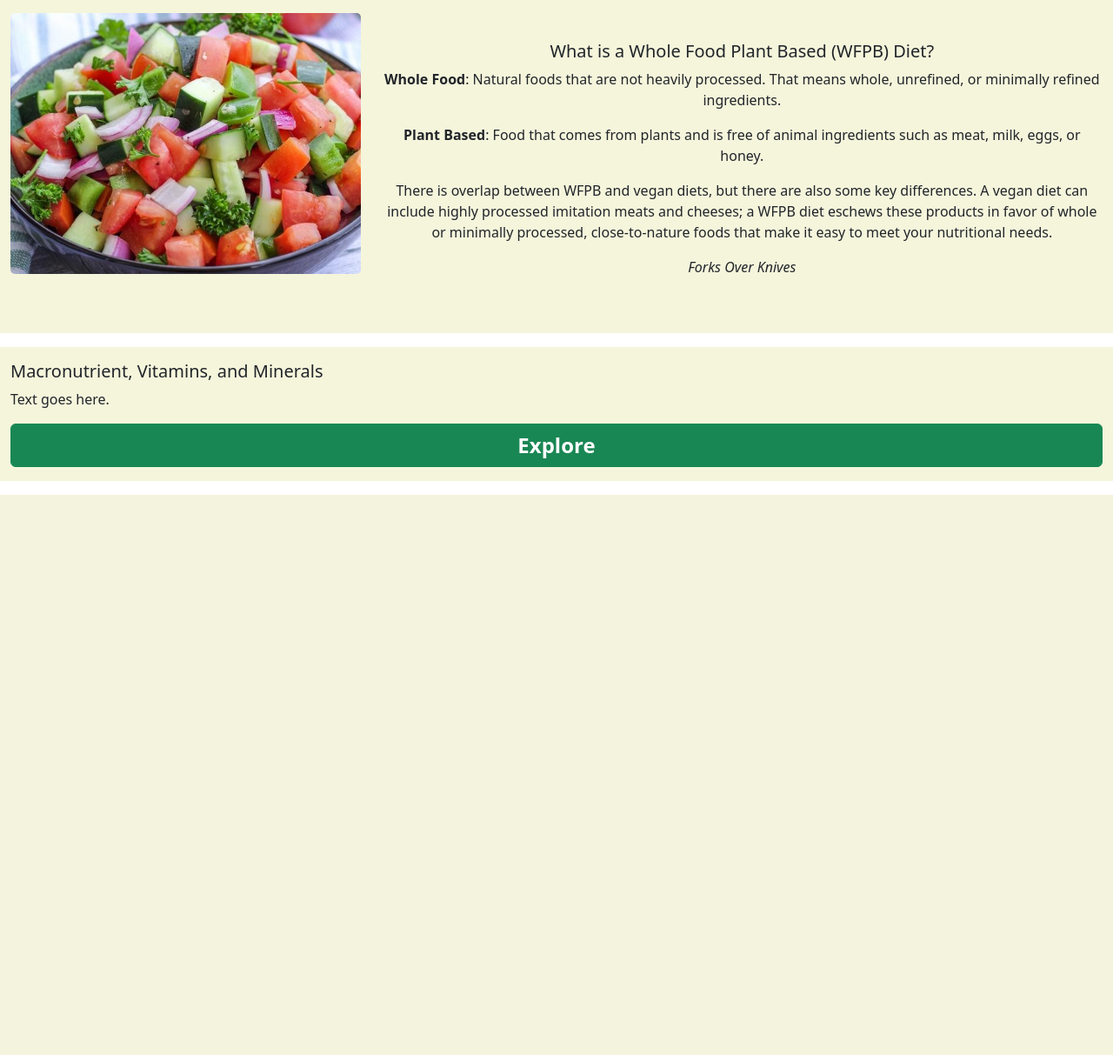
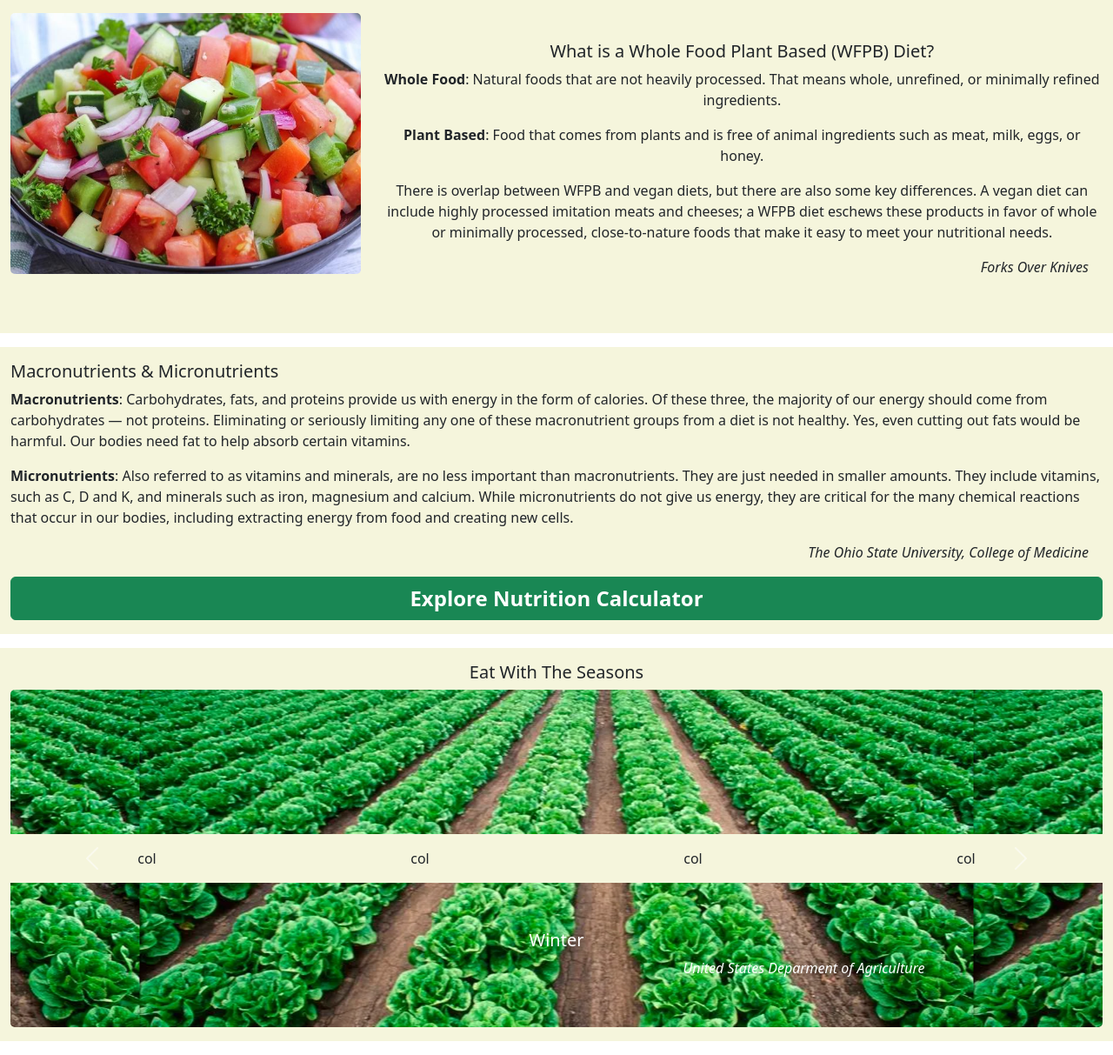
Before and after one commit to savitvitskiy/WFPB-Website, a Django app: page / in a window 1280 px wide. Shown: the part 463-1676 px from the top of the page at 87% size. Before the commit the page ends 1032 px from the top, so only its background shows below. Run offline with Django 4.2, Linux system fonts and the light colour scheme; data comes from the database, SQL or seed files in the repository.

Commit message:
seasonal produce

```diff
--- a/static/css/style.css
+++ b/static/css/style.css
@@ -1,3 +1,14 @@
+a {
+    color: white !important;
+    font-weight: bold !important;
+    font-size: x-large !important;
+}
+
+a:hover {
+    /* background-color: black; */
+    outline: 5px solid white;
+}
+
 .container {
     margin: 1rem;
     padding: 1rem;
@@ -37,6 +48,17 @@
     border-radius: 5px;
 }
 
+.szn-img {
+    /* height: 10rem; */
+    /* width: 100%; */
+    padding: 150px 0px 150px 0px;
+    background-color: green;
+    background-image: url(../img/produce.webp);
+    /* background-size: cover; */
+    background-position: center;
+    border-radius: 5px;
+}
+
 .def {
     padding: 2rem;
 }
@@ -49,13 +71,8 @@
     padding: 1rem 0rem 1rem 0rem;
 }
 
-a {
-    color: white !important;
-    font-weight: bold !important;
-    font-size: x-large !important;
+.cite {
+    font-style: italic;
+    text-align: right;
+    padding-right: 1em;
 }
-
-a:hover {
-    /* background-color: black; */
-    outline: 5px solid white;
-}
--- a/templates/home.html
+++ b/templates/home.html
@@ -39,17 +39,72 @@
         <p><b>Whole Food</b>: Natural foods that are not heavily processed. That means whole, unrefined, or minimally refined ingredients.</p>
         <p><b>Plant Based</b>: Food that comes from plants and is free of animal ingredients such as meat, milk, eggs, or honey.</p>
         <p>There is overlap between WFPB and vegan diets, but there are also some key differences. A vegan diet can include highly processed imitation meats and cheeses; a WFPB diet eschews these products in favor of whole or minimally processed, close-to-nature foods that make it easy to meet your nutritional needs.</p>
-        <p><i>Forks Over Knives</i></p>
+        <p class="cite">Forks Over Knives</p>
       </div>
     </div>
 </div>
 
 <div class="container">
-    <h5>Macronutrient, Vitamins, and Minerals</h5>
-    <p>Text goes here.</p>
+    <h5>Macronutrients & Micronutrients</h5>
+    <p><b>Macronutrients</b>: Carbohydrates, fats, and proteins provide us with energy in the form of calories. Of these three, the majority of our energy should come from carbohydrates — not proteins. Eliminating or seriously limiting any one of these macronutrient groups from a diet is not healthy. Yes, even cutting out fats would be harmful. Our bodies need fat to help absorb certain vitamins.</p>
+    <p><b>Micronutrients</b>: Also referred to as vitamins and minerals, are no less important than macronutrients. They are just needed in smaller amounts. They include vitamins, such as C, D and K, and minerals such as iron, magnesium and calcium. While micronutrients do not give us energy, they are critical for the many chemical reactions that occur in our bodies, including extracting energy from food and creating new cells.</p>
+    <p class="cite">The Ohio State University, College of Medicine</p>
     <div class="d-grid gap-2">
-        <a class="btn btn-success" href="/nutrition" role="button">Explore</a>
+        <a class="btn btn-success" href="/nutrition" role="button">Explore Nutrition Calculator</a>
     </div>
 </div>
 
+<div class="container text-center">
+    <h5>Eat With The Seasons</h5>
+    <div id="carouselExample" class="carousel slide">
+        <div class="carousel-inner">
+          <div class="carousel-item active">
+            <div class="szn-img">
+                <div class="container text-center">
+                    <div class="row">
+                      <div class="col">col</div>
+                      <div class="col">col</div>
+                      <div class="col">col</div>
+                      <div class="col">col</div>
+                    </div>
+                </div>
+            </div>
+            <div class="carousel-caption d-none d-md-block">
+                <h5>Winter</h5>
+                <p class="cite">United States Deparment of Agriculture</p>
+            </div>
+          </div>
+          <div class="carousel-item">
+            <div class="szn-img"></div>
+            <div class="carousel-caption d-none d-md-block">
+                <h5>Spring</h5>
+                <p class="cite">United States Deparment of Agriculture</p>
+            </div>
+          </div>
+          <div class="carousel-item">
+            <div class="szn-img"></div>
+            <div class="carousel-caption d-none d-md-block">
+                <h5>Summer</h5>
+                <p class="cite">United States Deparment of Agriculture</p>
+            </div>
+          </div>
+          <div class="carousel-item">
+            <div class="szn-img"></div>
+            <div class="carousel-caption d-none d-md-block">
+                <h5>Autumn</h5>
+                <p class="cite">United States Deparment of Agriculture</p>
+            </div>
+          </div>
+        </div>
+        <button class="carousel-control-prev" type="button" data-bs-target="#carouselExample" data-bs-slide="prev">
+          <span class="carousel-control-prev-icon" aria-hidden="true"></span>
+          <span class="visually-hidden">Previous</span>
+        </button>
+        <button class="carousel-control-next" type="button" data-bs-target="#carouselExample" data-bs-slide="next">
+          <span class="carousel-control-next-icon" aria-hidden="true"></span>
+          <span class="visually-hidden">Next</span>
+        </button>
+      </div>
+</div>
+
 {% endblock %}
```
Also changed, not shown: static/img/board.jpeg (added), static/img/field.webp (added), static/img/produce.webp (added).
